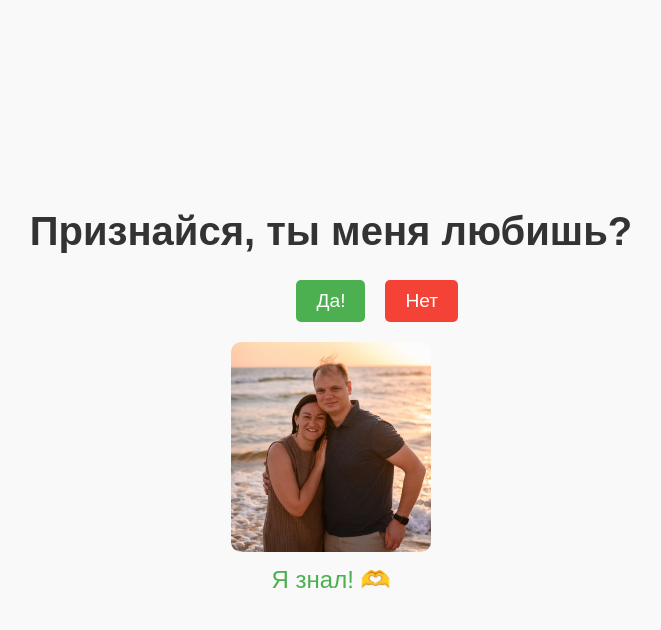
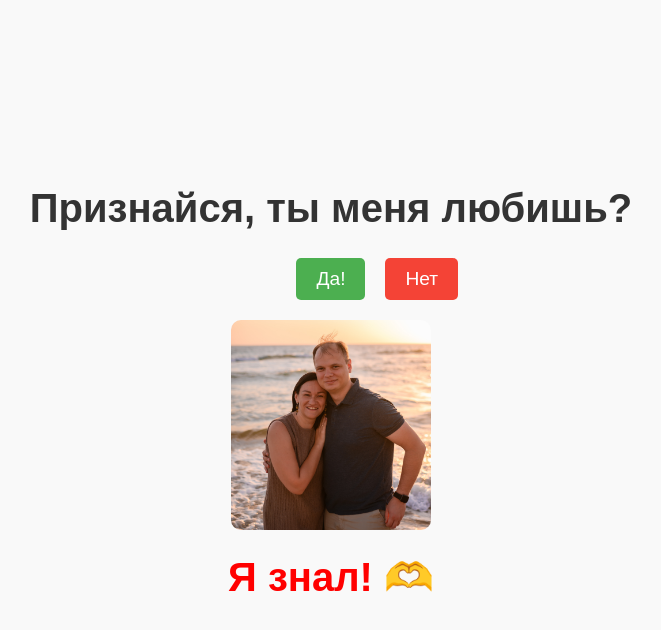
Before and after one commit to airobot/love-confession, a plain HTML site: page index.html in a window 1280 px wide. Both pictures are taken after a click on the button "Да!". Shown: the whole page, without its empty margins (309-970 px from the left). Drawn offline with Linux system fonts and the light colour scheme.

Commit message:
Update styles.css

```diff
--- a/styles.css
+++ b/styles.css
@@ -55,7 +55,8 @@ button {
 }
 
 #photo-container p {
-  font-size: 1.5rem;
-  color: #4CAF50;
-  margin-top: 10px;
+  font-size: 2.5rem; /* Большой размер текста */
+  font-weight: bold; /* Жирный текст */
+  color: red; /* Красный цвет */
+  margin-top: 20px; /* Отступ сверху */
 }
```
